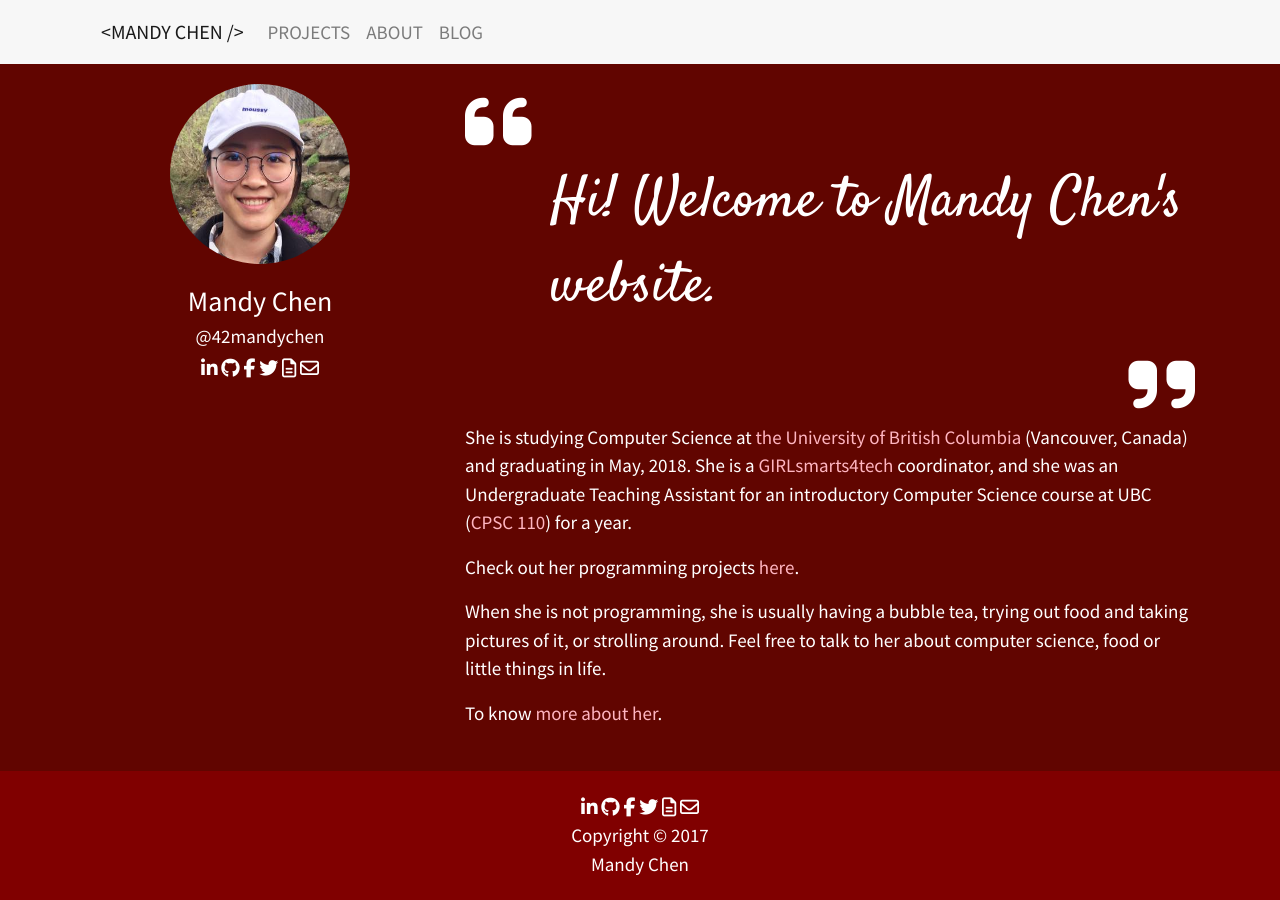
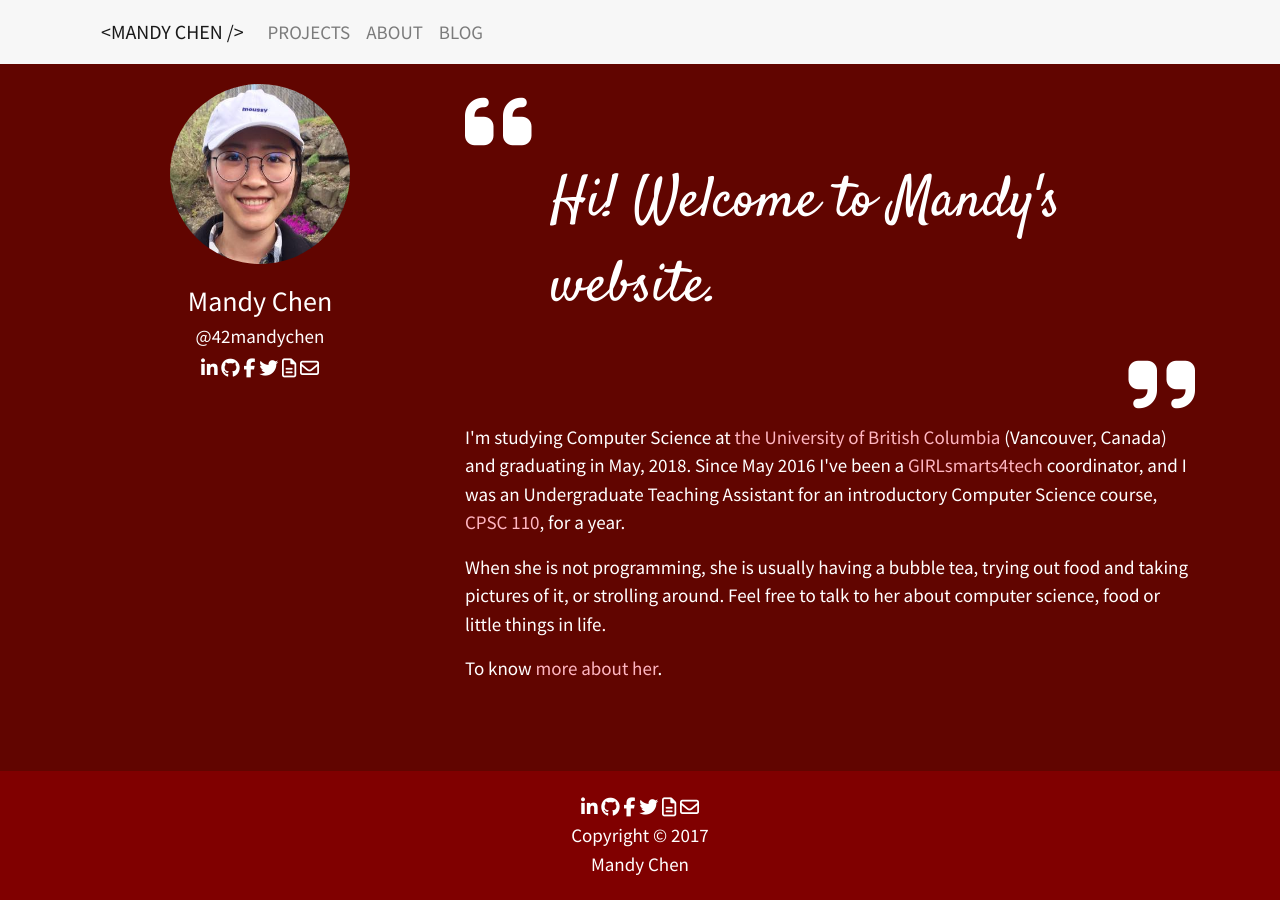
Before and after one commit to 42mandychen/42mandychen.github.io, a Jekyll site: the page built from index.html, in a window 1280 px wide. Built offline with Jekyll 4.4.1, drawn with Linux system fonts in a browser that asks for light colours; nearby versions of some CDN libraries.

Commit message:
Fix tone on homepage

```diff
--- a/index.html
+++ b/index.html
@@ -9,17 +9,16 @@ title: Mandy Chen
 		<div class="col-sm-8">
 			<i class="fa fa-quote-left fa-4x" aria-hidden="true"></i>
 			<div class="hi">
-				<p>Hi! Welcome to Mandy Chen's website.</p>
+				<p>Hi! Welcome to Mandy's website.</p>
 			</div>
 			<div class="right-quote"><i class="fa fa-quote-right fa-4x right-quote" aria-hidden="true"></i></div>
-			<p>She is studying Computer Science at
-				<a href="http://www.ubc.ca/" class="intext-link" target="_blank">the University of British Columbia</a> (Vancouver, Canada) and graduating in May, 2018. She is a
+			<p>I'm studying Computer Science at
+				<a href="http://www.ubc.ca/" class="intext-link" target="_blank">the
+					University of British Columbia</a> (Vancouver, Canada) and graduating
+					in May, 2018. Since May 2016 I've been a
 				<a href="http://www.cs.ubc.ca/girlsmarts4tech/index.html" class="intext-link" target="_blank">
 					 GIRLsmarts4tech
-				 </a> coordinator, and she was an Undergraduate Teaching Assistant for an introductory Computer Science course at UBC (<a href="https://sites.google.com/site/ubccpsc110/" class="intext-link" target="_blank">CPSC 110</a>) for a year.
-			</p>
-			<p>Check out her programming projects
-				<a href="{{ site.url }}/projects" class="intext-link" target="_blank">here</a>.
+				 </a> coordinator, and I was an Undergraduate Teaching Assistant for an introductory Computer Science course, <a href="https://sites.google.com/site/ubccpsc110/" class="intext-link" target="_blank">CPSC 110</a>, for a year.
 			</p>
 			<p>When she is not programming, she is usually having a bubble tea, trying out food and taking pictures of it, or strolling around. Feel free to talk to her about computer science, food or little things in life.</p>
 
```
